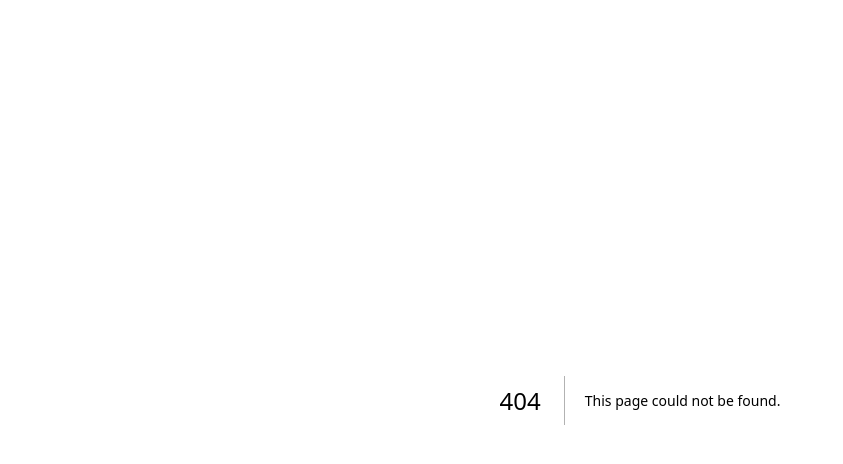
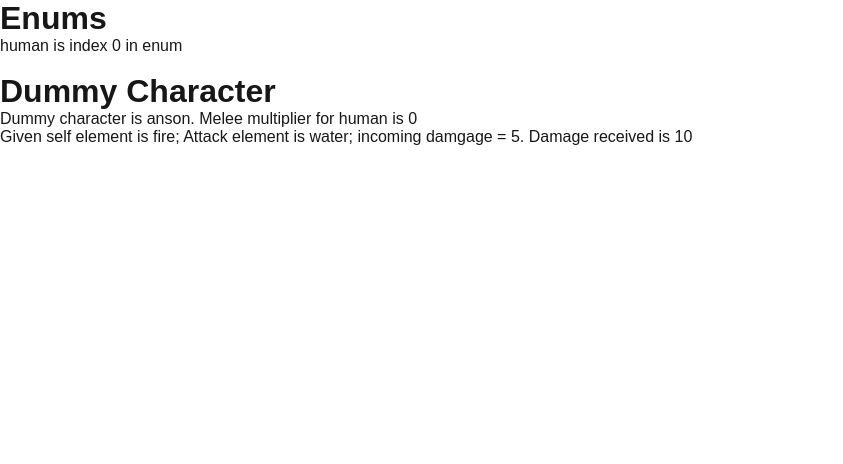
Before and after one commit to AnsonChung3/next-ts-sandbox, a Next.js app: page /character-sheet in a window 1280 px wide. Before the commit this address had no page. Shown: the top 464 px of the page, without its empty margins (0-843 px from the left). Built offline with nearby package versions, Linux system fonts and the light colour scheme.

Commit message:
Rename folders/files

```diff
--- a/src/app/character-creation/page.tsx
+++ b/src/app/character-sheet/page.tsx
@@ -1,8 +1,8 @@
 import * as EN from '../../components/characterEnums';
-import CreateChar from '../../components/createCharacter';
+import PlayerChar from '../../components/playerCharacter';
 
-export default function CharacterCreation() {
-    const dummyChar = new CreateChar('anson', 'human', 'fire');
+export default function CharacterSheet() {
+    const dummyChar = new PlayerChar('anson', 'human', 'fire');
     return (
         <>
             <div>
--- a/src/components/createCharacter.ts
+++ b/src/components/playerCharacter.ts
@@ -1,6 +1,6 @@
 import * as EN from './characterEnums';
 
-export default class CreateChar {
+export default class PlayerChar {
     name: string;
     race: string;
     element: string;
```
